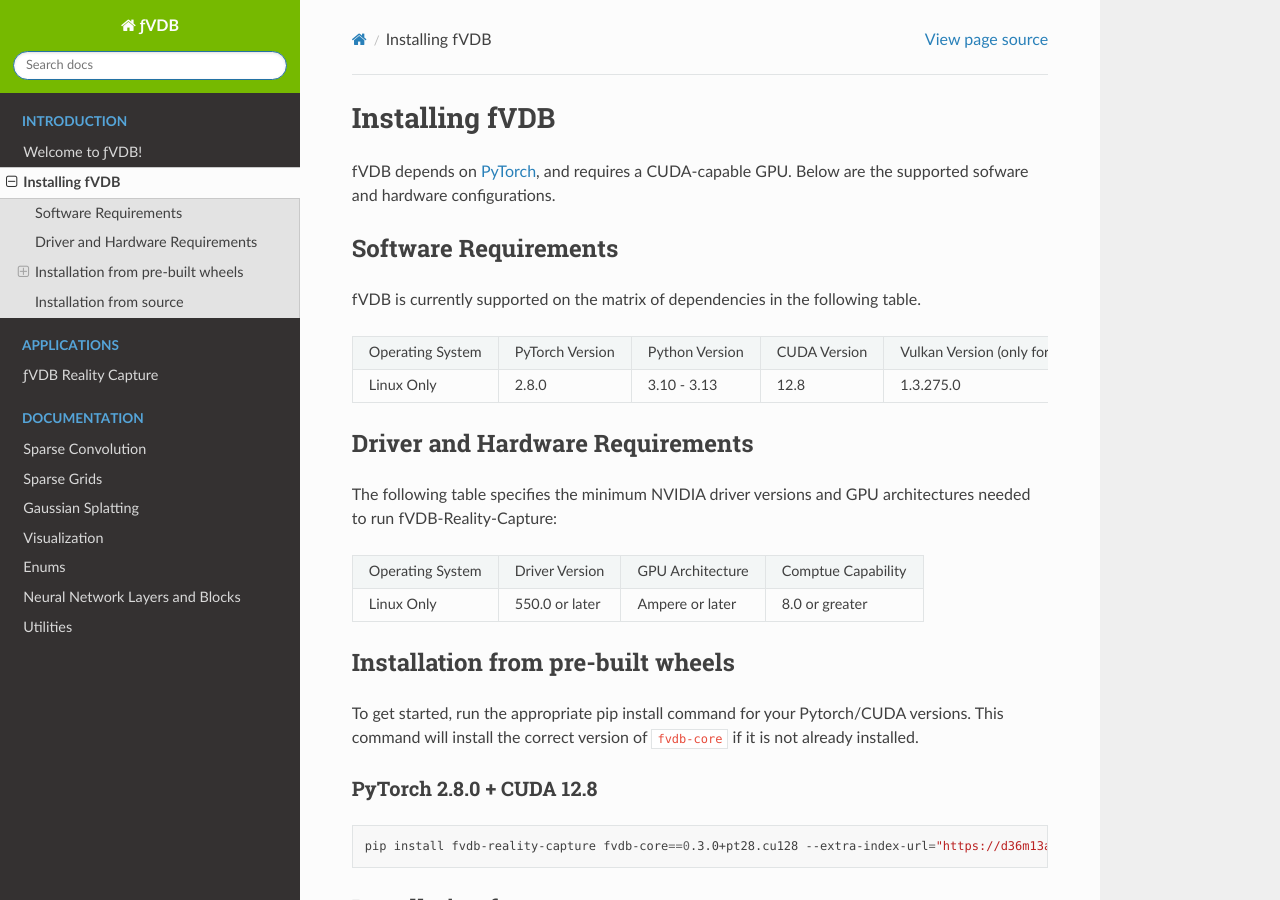
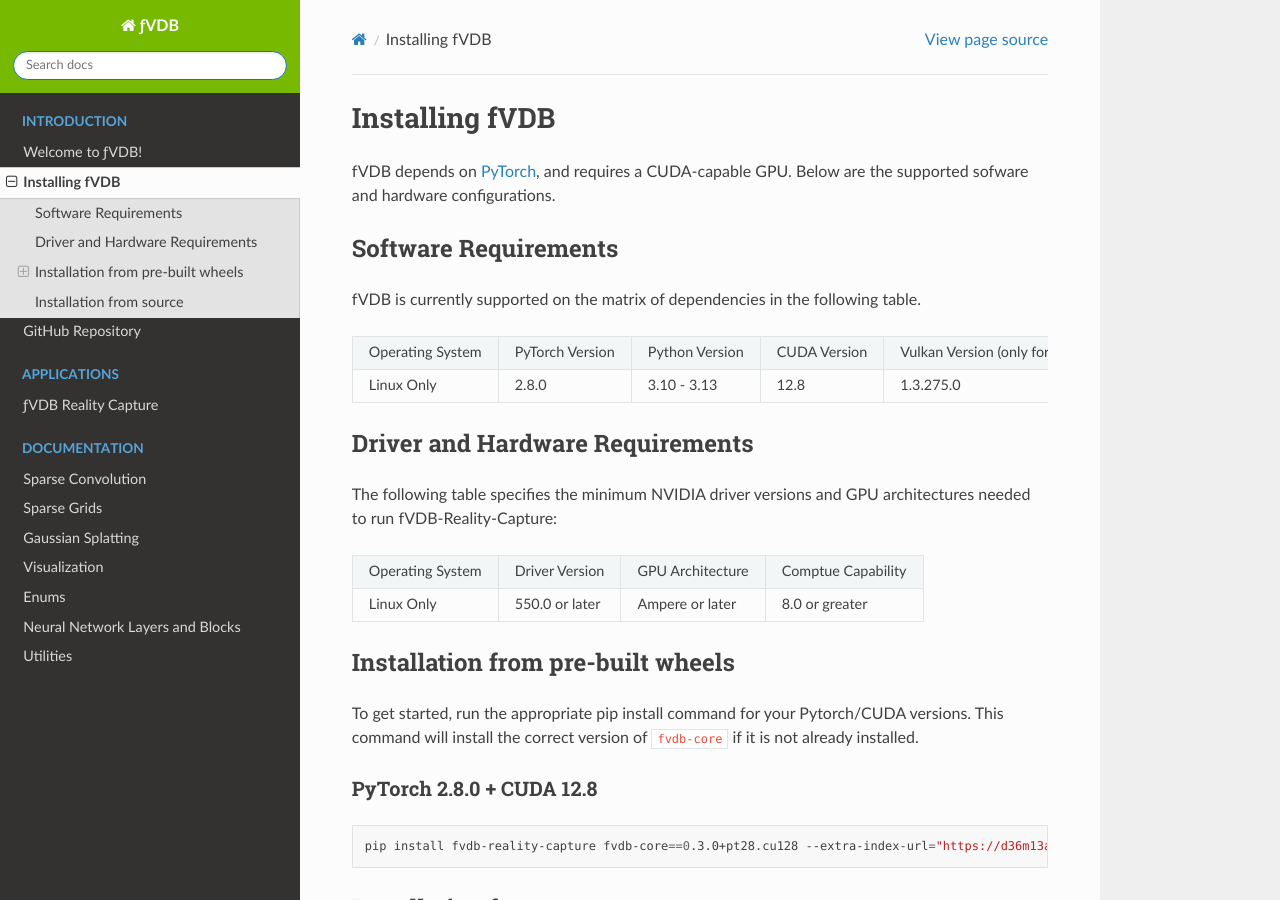
Before and after one commit to openvdb/fvdb-core, a Sphinx documentation site: the page built from docs/installation.rst, in a window 1280 px wide and 900 px high. Built offline with Sphinx 7.4.7 and the Read the Docs theme 3.1.0, drawn with Linux system fonts in a browser that asks for light colours; pages that are not in the unit, such as notebooks, are missing from menus.

Commit message:
link github
Signed-off-by: Francis Williams <francis@fwilliams.info>

```diff
--- a/docs/index.rst
+++ b/docs/index.rst
@@ -77,6 +77,7 @@
 
    self
    installation
+   GitHub Repository <https://github.com/openvdb/fvdb-core>
 
 .. toctree::
    :caption: Applications
```
